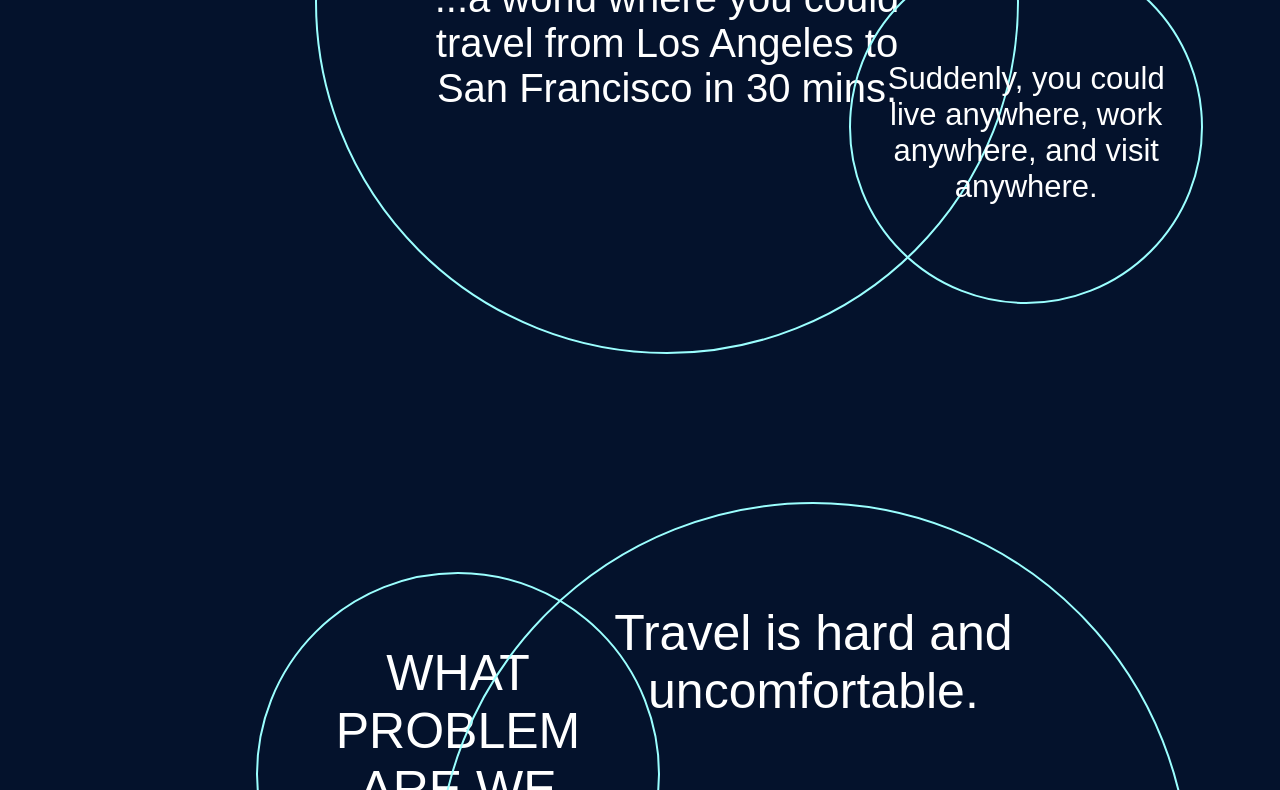
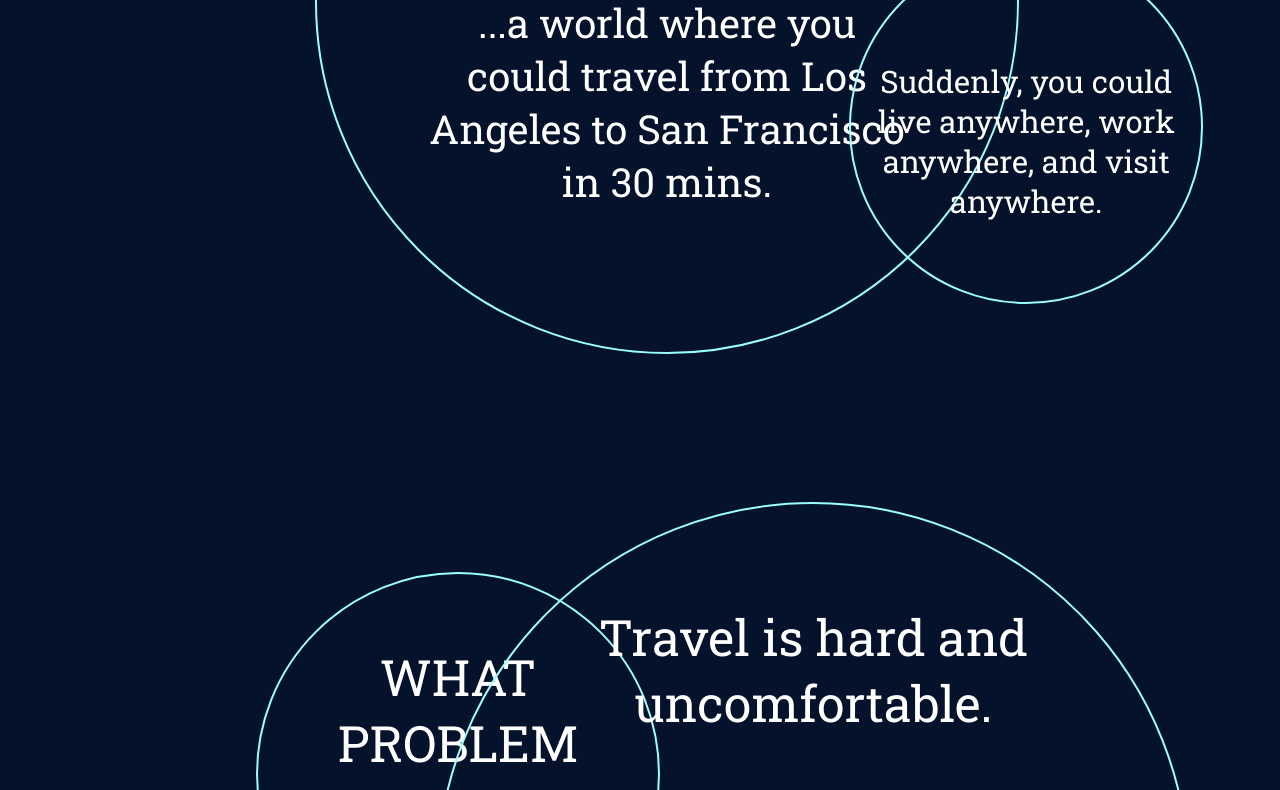
Before and after one commit to rLoopTeam/website-v5, a plain HTML site: page index.html in a window 1280 px wide. Shown: the part 398-1188 px from the top of the page. Drawn offline with nearby package versions, Linux system fonts and the light colour scheme.

Commit message:
Update style.css

```diff
--- a/css/style.css
+++ b/css/style.css
@@ -1,3 +1,7 @@
+h1, h2, h3, h4, h5, h6, p {
+	font-family: 'Roboto Slab', serif;
+}
+
 body{
 	background-color: #04122C;
 	font-family: sans-serif;
```
